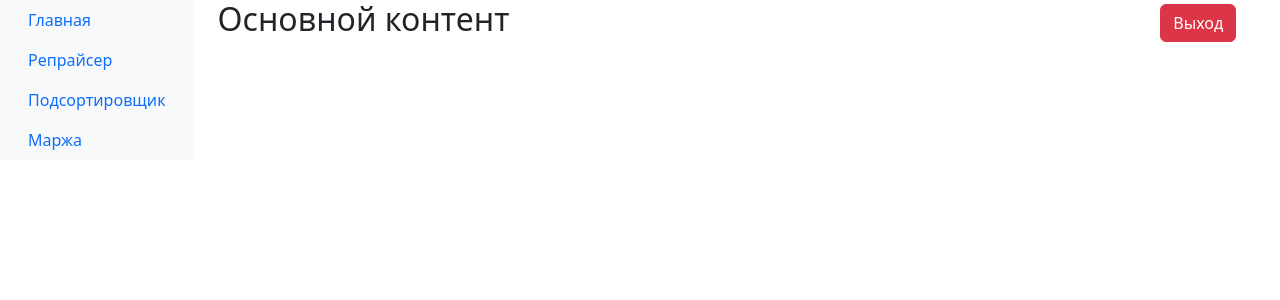
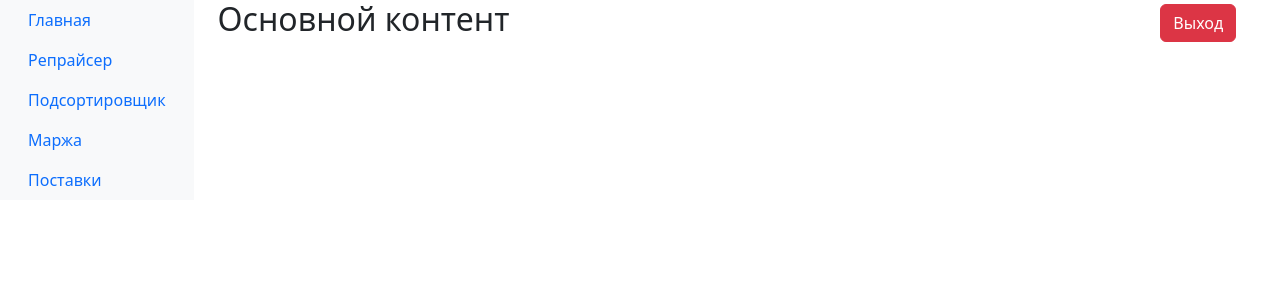
Before and after one commit to RomanchikXO/wb_for_seller, a Django app: template main/templates/main.html in a window 1280 px wide. Shown: the top 300 px of the page. Run offline with Django 5.2, Linux system fonts and the light colour scheme; the template is opened without the code that fills it, so the values that code supplies are empty; parts of the project's set-up code (start-up, migrations or seed data) failed here and were passed over.

Commit message:
добавил кнопку поставки в базовый шаблон

```diff
--- a/templates/base_with_sidebar.html
+++ b/templates/base_with_sidebar.html
@@ -29,6 +29,11 @@
                             Маржа
                         </a>
                     </li>
+                    <li class="nav-item">
+                        <a class="nav-link" href="{% url 'shipments' %}">
+                            Поставки
+                        </a>
+                    </li>
                 </ul>
             </div>
         </nav>
```
